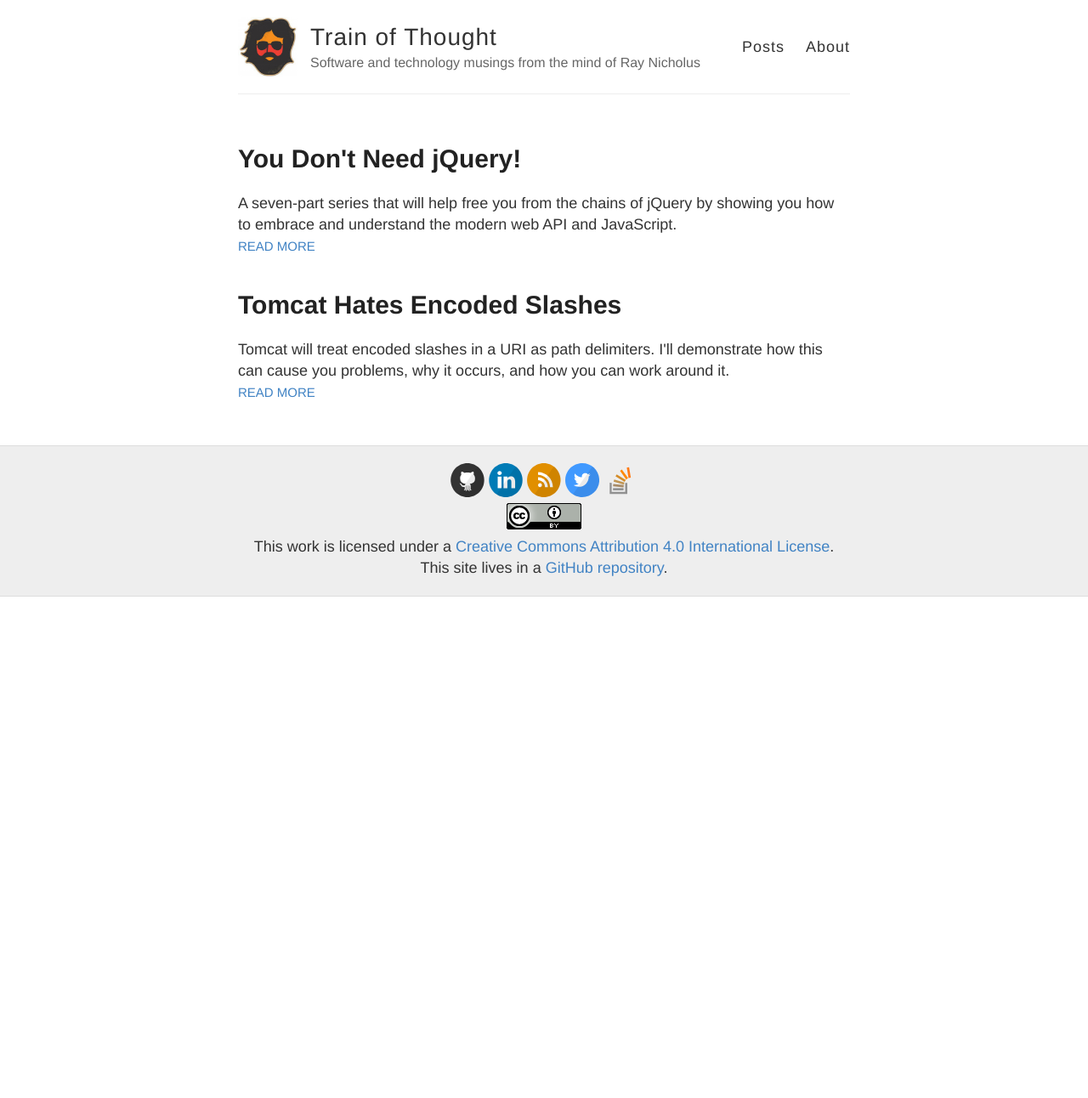
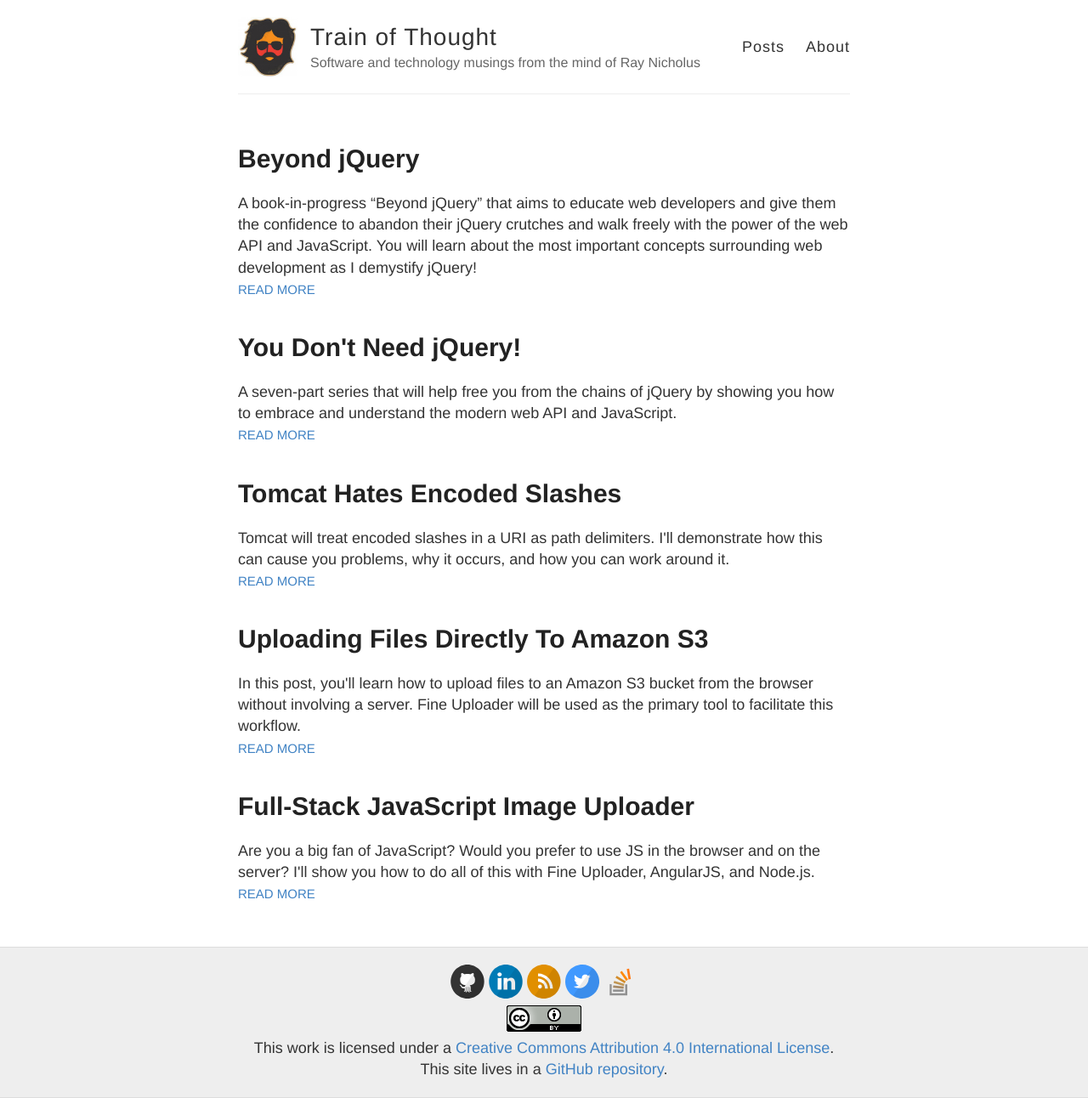
Before and after one commit to rnicholus/raynicholus.com, a Jekyll site: the page built from index.html, in a window 1280 px wide. Shown: the whole page at 85% size. Built offline with Jekyll 4.4.1, drawn with Linux system fonts in a browser that asks for light colours; Markdown is read by kramdown in place of the engine named in the settings; before the commit the page ends 900 px from its top, so only the background shows below that.

Commit message:
add 3 more external posts, remove Beyond jQuery alert

```diff
--- a/_data/extPosts.yml
+++ b/_data/extPosts.yml
@@ -1,3 +1,7 @@
+- url: https://leanpub.com/beyondjquery
+  title: Beyond jQuery
+  summary: A book-in-progress “Beyond jQuery” that aims to educate web developers and give them the confidence to abandon their jQuery crutches and walk freely with the power of the web API and JavaScript. You will learn about the most important concepts surrounding web development as I demystify jQuery!
+
 - url: http://blog.garstasio.com/you-dont-need-jquery
   title: You Don't Need jQuery!
   summary: A seven-part series that will help free you from the chains of jQuery by showing you how to embrace and understand the modern web API and JavaScript.
@@ -5,3 +9,11 @@
 - url: http://engineering.widen.com/blog/tomcat-slashes
   title: Tomcat Hates Encoded Slashes
   summary: Tomcat will treat encoded slashes in a URI as path delimiters. I'll demonstrate how this can cause you problems, why it occurs, and how you can work around it.
+
+- url: http://blog.fineuploader.com/2014/01/15/uploads-without-any-server-code/
+  title: Uploading Files Directly To Amazon S3
+  summary: In this post, you'll learn how to upload files to an Amazon S3 bucket from the browser without involving a server. Fine Uploader will be used as the primary tool to facilitate this workflow.
+
+- url: http://blog.fineuploader.com/2013/11/01/full-stack-javascript-image-uploader-using-angularjs-node-js/
+  title: Full-Stack JavaScript Image Uploader
+  summary: Are you a big fan of JavaScript? Would you prefer to use JS in the browser and on the server? I'll show you how to do all of this with Fine Uploader, AngularJS, and Node.js.
--- a/_layouts/default.html
+++ b/_layouts/default.html
@@ -19,21 +19,6 @@
     <div class="wrapper-masthead">
       <div class="container">
         <header class="masthead clearfix">
-          <div id="beyond-jquery-alert" aria-hidden="true">
-            <div class="alert-content">
-              <div class="close" role="button" tabindex="0"></div>
-              <div class="message">
-                Do you like this blog? Have you found it helpful but are looking for
-                <em>much more detail</em> and a <em>larger array of topics</em>?
-                Then take a look at my new book-in-progress:
-                <br>
-                <a href="https://leanpub.com/beyondjquery" target="_blank" class="book-title">
-                  <strong><span class="beyond-green">Beyond</span> jQuery</strong>!
-                </a>
-              </div>
-            </div>
-          </div>
-
           <a href="{{ site.baseurl }}/" class="site-avatar"><img src="{{ site.baseurl}}/{{ site.avatar }}" /></a>
 
           <div class="site-info">
--- a/style.scss
+++ b/style.scss
@@ -278,57 +278,6 @@
   text-align: center;
 }
 
-#beyond-jquery-alert {
-  left: 50%;
-  position: fixed;
-  top: 0;
-  &[aria-hidden="true"] {
-    visibility: hidden;
-
-    .alert-content {
-      opacity: 0;
-    }
-  }
-
-  .alert-content {
-    -webkit-transition: opacity 1s ease-in-out;
-    -moz-transition: opacity 1s ease-in-out;
-    -ms-transition: opacity 1s ease-in-out;
-    -o-transition: opacity 1s ease-in-out;
-    transition: opacity 1s ease-in-out;
-
-    .close {
-      cursor: pointer;
-
-      &:after {
-        content: '✖';
-        margin-top: -7px;
-        position: absolute;
-        right: 3px;
-      }
-    }
-
-    .message {
-      margin-top: 5px
-    }
-
-    background-color: rgb(237, 244, 214);
-    left: -50%;
-    opacity: 0.95;
-    padding: 5px;
-    position: relative;
-    text-align: center;
-
-    A.book-title {
-      color: black;
-      STRONG { font-size: 20px; }
-    }
-  }
-}
-.beyond-green {
-  color: rgb(143, 174, 29);
-}
-
 // Settled on moving the import of syntax highlighting to the bottom of the CSS
 // ... Otherwise it really bloats up the top of the CSS file and makes it difficult to find the start
 @import "_highlights";
```
Also changed, not shown: other parts of _layouts/default.html (+0 -19 lines).
